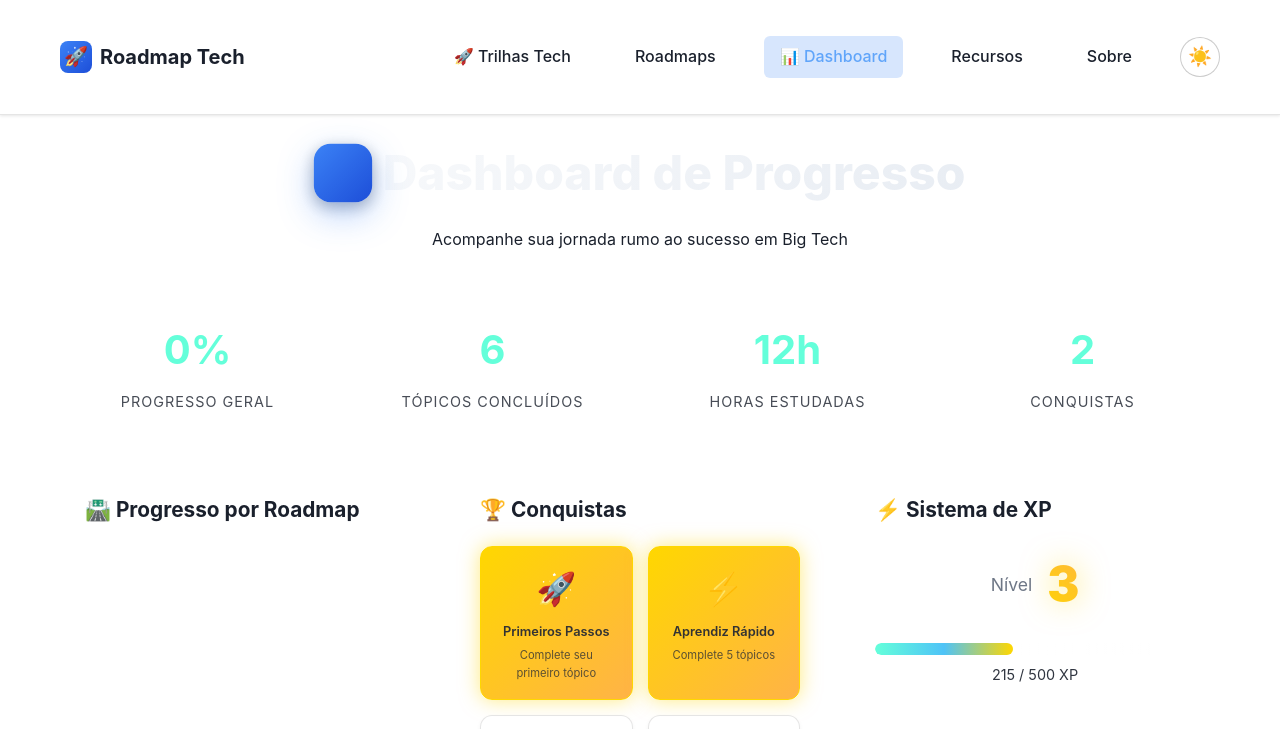
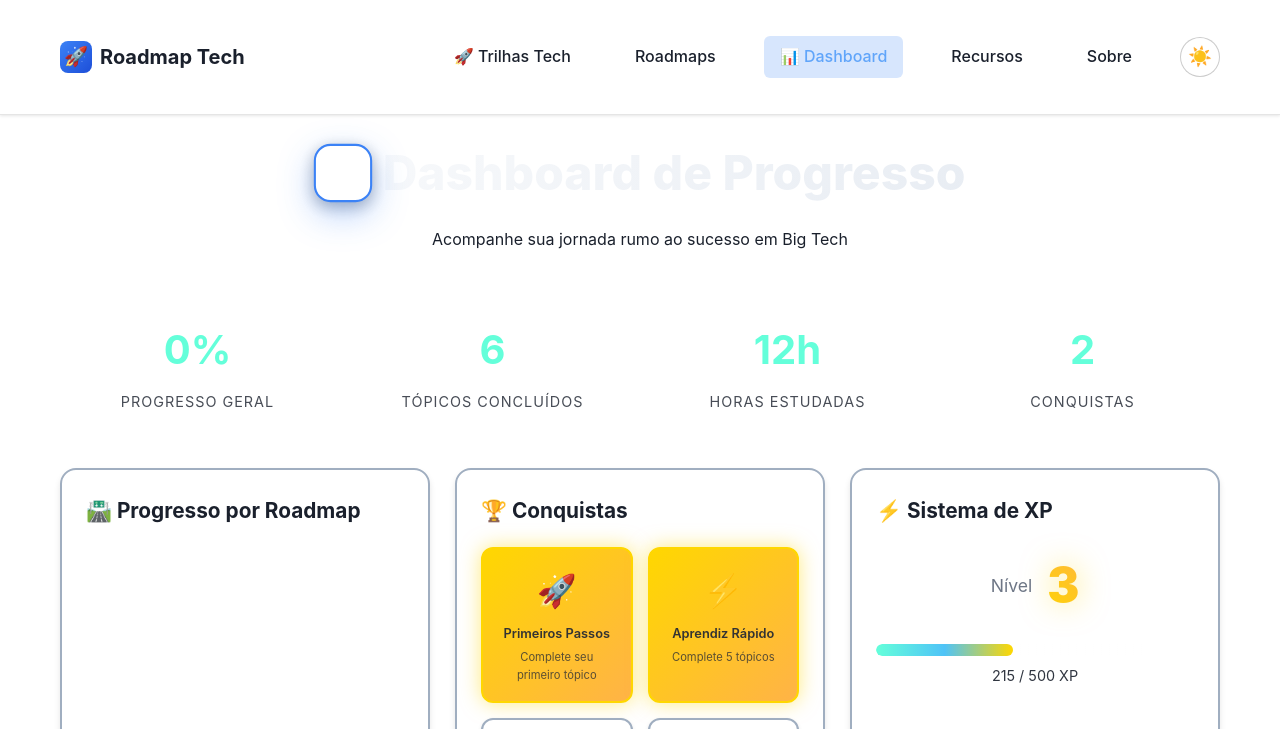
Before and after one commit to tbaneh/roadmap-tech-ai, a website: page public/dashboard.html in a window 1280 px wide. Both pictures are taken after a click on the button "Alternar tema". Shown: the top 729 px of the page. Drawn offline with Linux system fonts and the light colour scheme; files that its build step writes are made by us from their sources; files whose address does not match are found by name.

Commit message:
🎨 Corrige contraste do modo claro: bordas mais escuras/grossas, ícone com fundo branco e melhor visibilidade

```diff
--- a/public/dashboard.html
+++ b/public/dashboard.html
@@ -32,7 +32,7 @@
             --text-primary: #1a202c;
             --text-secondary: #4a5568;
             --text-muted: #718096;
-            --border-color: #cbd5e0;
+            --border-color: #a0aec0;
             --accent-primary: #0891b2;
             --accent-secondary: #0284c7;
             --nav-bg: #ffffff;
@@ -89,6 +89,12 @@
             background: rgba(255, 255, 255, 0.95);
             border-bottom: 1px solid rgba(0, 0, 0, 0.1);
             box-shadow: 0 1px 3px rgba(0, 0, 0, 0.1);
+        }
+
+        [data-theme="light"] .card {
+            background: rgba(255, 255, 255, 0.9);
+            border: 2px solid #a0aec0;
+            box-shadow: 0 4px 6px rgba(0, 0, 0, 0.1);
         }
 
         .nav-content {
@@ -326,8 +332,9 @@
 
         /* Light theme overrides for dashboard icon */
         [data-theme="light"] .dashboard-icon {
-            background: linear-gradient(135deg, #3b82f6 0%, #1d4ed8 100%);
-            color: white;
+            background: #ffffff;
+            color: #3b82f6;
+            border: 2px solid #3b82f6;
             box-shadow:
                 0 4px 15px rgba(59, 130, 246, 0.15),
                 0 2px 8px rgba(0, 0, 0, 0.1);
@@ -471,9 +478,9 @@
         }
 
         [data-theme="light"] .badge {
-            background: rgba(255, 255, 255, 0.8);
-            border: 1px solid rgba(0, 0, 0, 0.1);
-            box-shadow: 0 2px 4px rgba(0, 0, 0, 0.05);
+            background: rgba(255, 255, 255, 0.9);
+            border: 2px solid #a0aec0;
+            box-shadow: 0 2px 4px rgba(0, 0, 0, 0.1);
         }
 
         .badge.earned {
```
